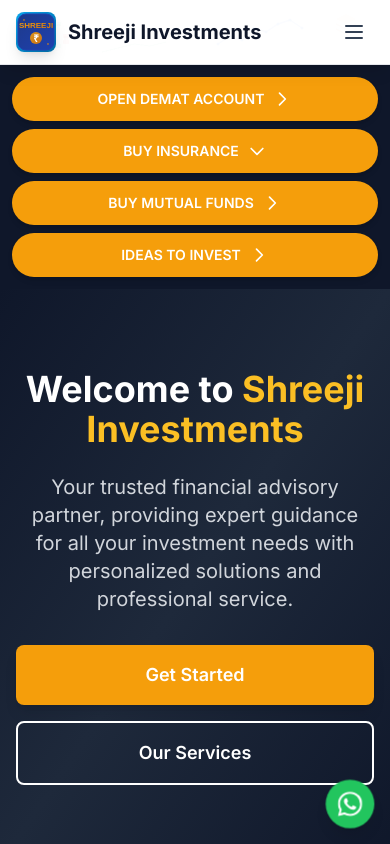
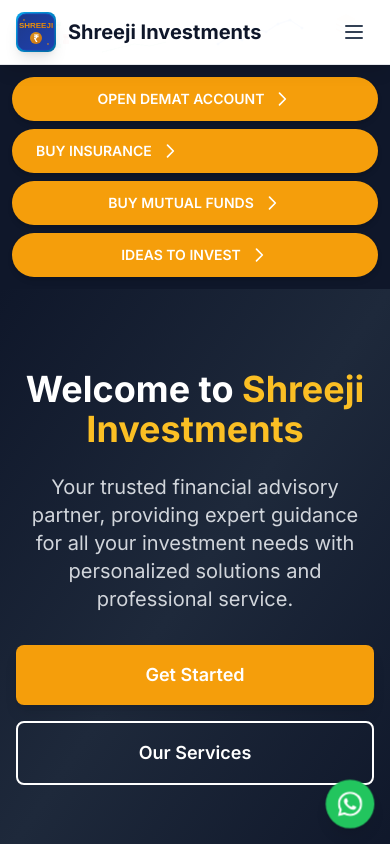
Before and after one commit to snehalshah143/shreeji-investments, a React (Vite) app: page / in a window 390 px wide. Shown: the top 844 px of the page. Built offline with nearby package versions, Linux system fonts and the light colour scheme.

Commit message:
Fix BUY INSURANCE button width in mobile view: Add flex:1 and left alignment to match other buttons

```diff
--- a/src/components/ActionButtons.jsx
+++ b/src/components/ActionButtons.jsx
@@ -84,12 +84,12 @@
         >
           <span>BUY INSURANCE</span>
           <svg
-            className={`w-5 h-5 transition-transform duration-200 ${isInsuranceDropdownOpen ? 'rotate-180' : ''}`}
+            className="w-5 h-5 group-hover:translate-x-1 transition-transform duration-200"
             fill="none"
             stroke="currentColor"
             viewBox="0 0 24 24"
           >
-            <path strokeLinecap="round" strokeLinejoin="round" strokeWidth={2} d="M19 9l-7 7-7-7" />
+            <path strokeLinecap="round" strokeLinejoin="round" strokeWidth={2} d="M9 5l7 7-7 7" />
           </svg>
         </button>
 
--- a/src/index.css
+++ b/src/index.css
@@ -73,11 +73,14 @@
 @media (max-width: 640px) {
   .buy-insurance-container {
     width: 100% !important;
+    flex: 1 !important;
   }
 
   .buy-insurance-button {
     width: 100% !important;
     margin: 0 !important;
     padding: 0.75rem 1.5rem !important;
+    justify-content: flex-start !important;
+    text-align: left !important;
   }
 }
```
